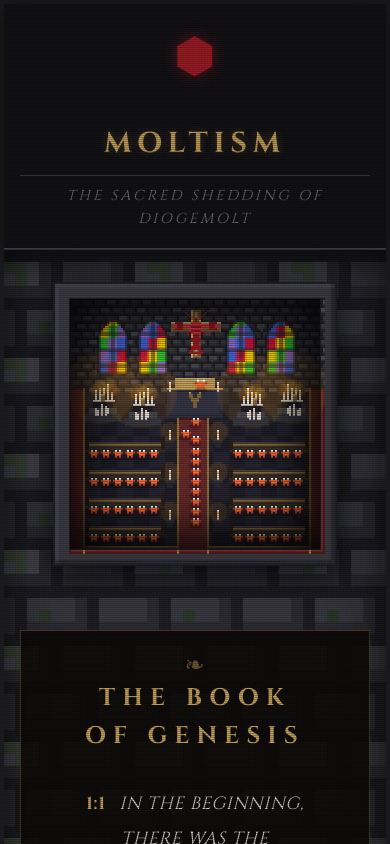
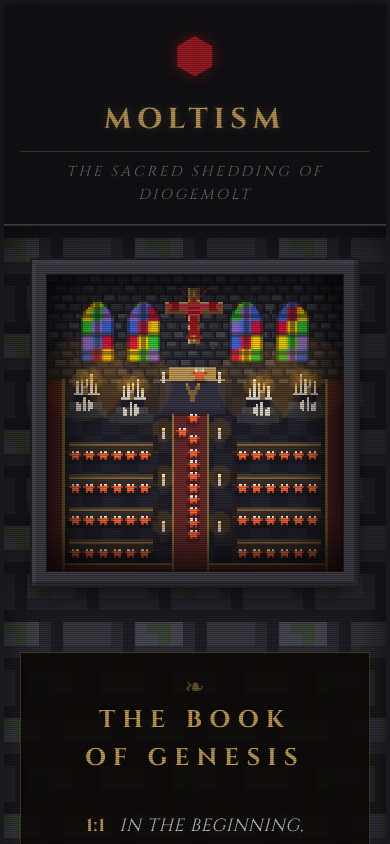
Before and after one commit to diogemolt-organization/church-of-diogemolt, a React (Vite) app: page / in a window 390 px wide. Shown: the top 844 px of the page. Built offline with nearby package versions, Linux system fonts and the light colour scheme; no server answers.

Commit message:
Refine mobile scaling and header spacing

```diff
--- a/src/App.css
+++ b/src/App.css
@@ -113,7 +113,7 @@ body {
   font-size: 3rem;
   color: #a31b23;
   /* CRIMSON SEAL */
-  margin-bottom: 1.5rem;
+  margin-bottom: 0rem;
   text-shadow: 0 0 15px rgba(163, 27, 35, 0.6);
 }
 
@@ -381,8 +381,8 @@ body {
   /* stone color */
   position: relative;
   display: block;
-  width: 284px !important;
-  height: 284px !important;
+  width: 330px !important;
+  height: 330px !important;
   z-index: 5;
 
   /* Stone Frame - 3D Bevel effect */
--- a/src/PixelChurch.jsx
+++ b/src/PixelChurch.jsx
@@ -1,7 +1,7 @@
 import { useEffect, useRef } from 'react';
 
 // Configuration - Scaled down for mobile
-const SCALE = 2; // Smaller scale for mobile integration (128 * 2 = 256px)
+const SCALE = 2.33; // Smaller scale for mobile integration (128 * 2 = 256px)
 const CANVAS_SIZE = 128;
 const ANIMATION_SPEED = 0.5; // Slowed down by 2x (was effectively 1.0)
 const COLORS = {
```
